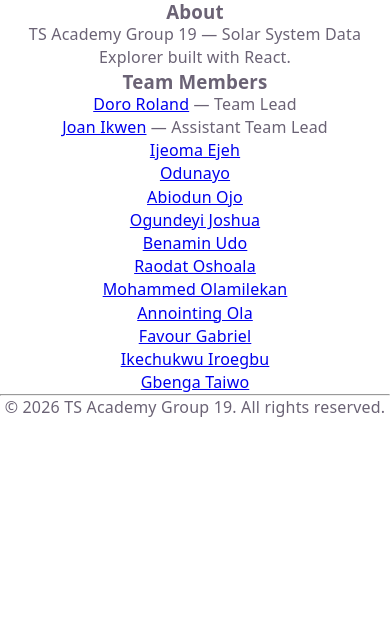
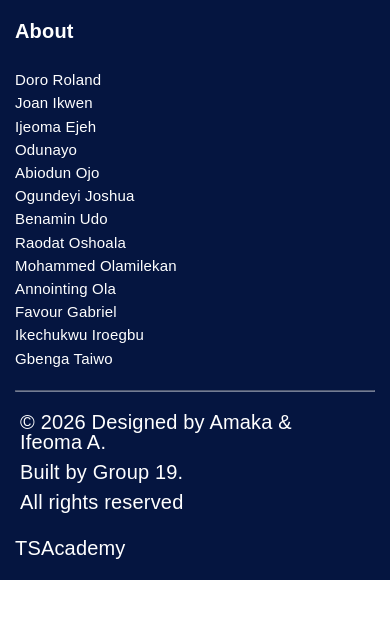
Before and after one commit to Dororoland/TS-Academy-Group-19-Project, a React (Vite) app in the folder CapstoneProject/: page / in a window 390 px wide. Shown: the top 618 px of the page. Built offline with nearby package versions, Linux system fonts and the light colour scheme.

Commit message:
feat: i did the footer styling and it is fully responsive

```diff
--- a/CapstoneProject/src/Footer/Footer.jsx
+++ b/CapstoneProject/src/Footer/Footer.jsx
@@ -2,8 +2,8 @@
 
 export default function Footer() {
   const teamMembers = [
-    { name: "Doro Roland", role: "Team Lead", github: "https://github.com/Dororoland" },
-    { name: "Joan Ikwen", role: "Assistant Team Lead", github: "https://github.com/jojoIK" },
+    { name: "Doro Roland", github: "https://github.com/Dororoland" },
+    { name: "Joan Ikwen", github: "https://github.com/jojoIK" },
     { name: "Ijeoma Ejeh", github: "https://github.com/ijeomagodspower" },
     { name: "Odunayo", github: "https://github.com/Odunayo1-code" },
     { name: "Abiodun Ojo", github: "https://github.com/Abbeyboyz54" },
@@ -22,14 +22,10 @@
       {/* ABOUT SECTION */}
       <div className="footer-section">
         <h3>About</h3>
-        <p>
-          TS Academy Group 19 — Solar System Data Explorer built with React.
-        </p>
       </div>
 
       {/* TEAM MEMBERS */}
       <div className="footer-section">
-        <h3>Team Members</h3>
 
         <ul className="team-list">
           {teamMembers.map((member) => (
@@ -48,10 +44,20 @@
 
       {/* FOOTER BOTTOM */}
       <div className="footer-bottom">
-        <hr />
-        <p>© 2026 TS Academy Group 19. All rights reserved.</p>
+        <hr className="footer-divider" />
+        <p className="paragraph-one">© 2026 Designed by <a href="https://amakandukwu.com/" className="footer-link">Amaka</a> & <a href="https://www.linkedin.com/in/ifeomaokocha" className="footer-link">Ifeoma A</a>.</p>
+        <div className="flex-container">
+            <p className="paragraph-two">Built by <a href="https://github.com/Dororoland/TS-Academy-Group-19-Project" className="footer-link">Group 19.</a></p>
+        {/* A DIV FOR ADDING GAP WHILE STYLING */}
+            <div className="flex-gap-container">
+                <p>All rights reserved</p>
+        <a href="https://tsacademyonline.com/" className="footer-link">TSAcademy</a>
+            </div>
+        </div>
       </div>
 
     </footer>
   );
 }
+
+{/*  */}
--- a/CapstoneProject/src/Footer/footer.css
+++ b/CapstoneProject/src/Footer/footer.css
@@ -0,0 +1,66 @@
+/* Mobile View */
+.footer {
+    background-color: #051540;
+    color: white;
+    text-align: left;
+    padding-top: 20px;
+    padding-bottom: 20px;
+    padding-left: 15px;
+    padding-right: 15px;
+    font-family: Arial, Helvetica, sans-serif;
+}
+h3 {
+    font-size: 20px;
+    padding-bottom: 25px;
+}
+a {
+    color: white;
+    text-decoration: none;
+}
+.footer-link {
+    font-size: 20px;
+}
+.team-list {
+    font-size: 15px;
+    list-style: none;
+    padding-bottom: 20px;
+}
+p {
+    font-size: 20px;
+    line-height: 1;
+    padding: 5px;
+}
+.paragraph-one {
+    padding-top: 20px;
+}
+.flex-container {
+    display: flex;
+    flex-direction: column;
+}
+.flex-gap-container {
+    display: flex;
+    flex-direction: column;
+    gap: 20px;
+}
+.footer-divider {
+    border-color: #FFFFFF70;
+}
+
+/* PC/Desktop View */
+
+@media (min-width: 1024px) {
+    .footer{
+        width: 100%;
+        padding: 100px;
+        padding-bottom: 50px;
+    }
+    .flex-container {
+        display: flex;
+        flex-direction: row;
+    }
+    .flex-gap-container {
+        display: flex;
+        flex-direction: row;
+        gap: 355px;
+    }
+}
```
Also changed, not shown: 1 other file (tests, documents, lock files or other folders).
